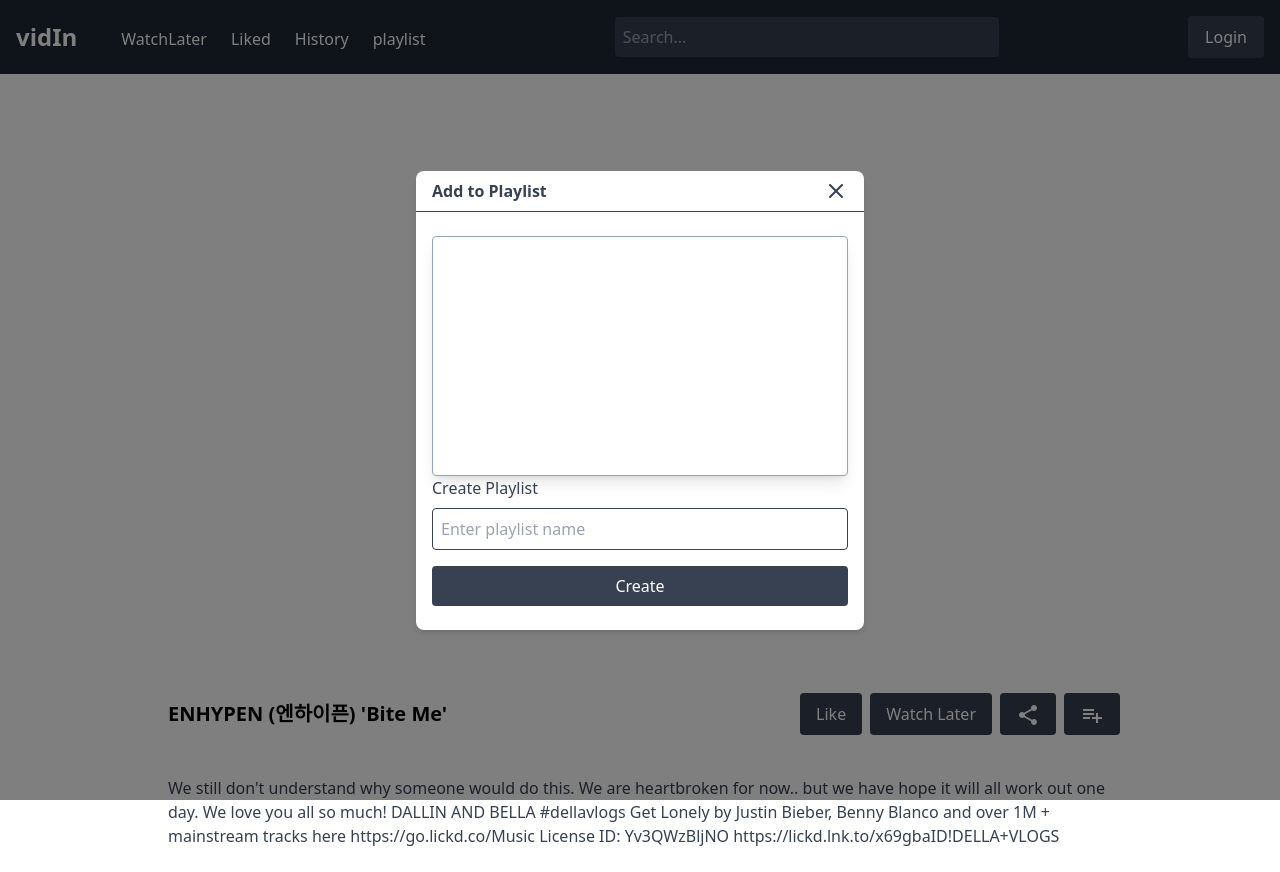
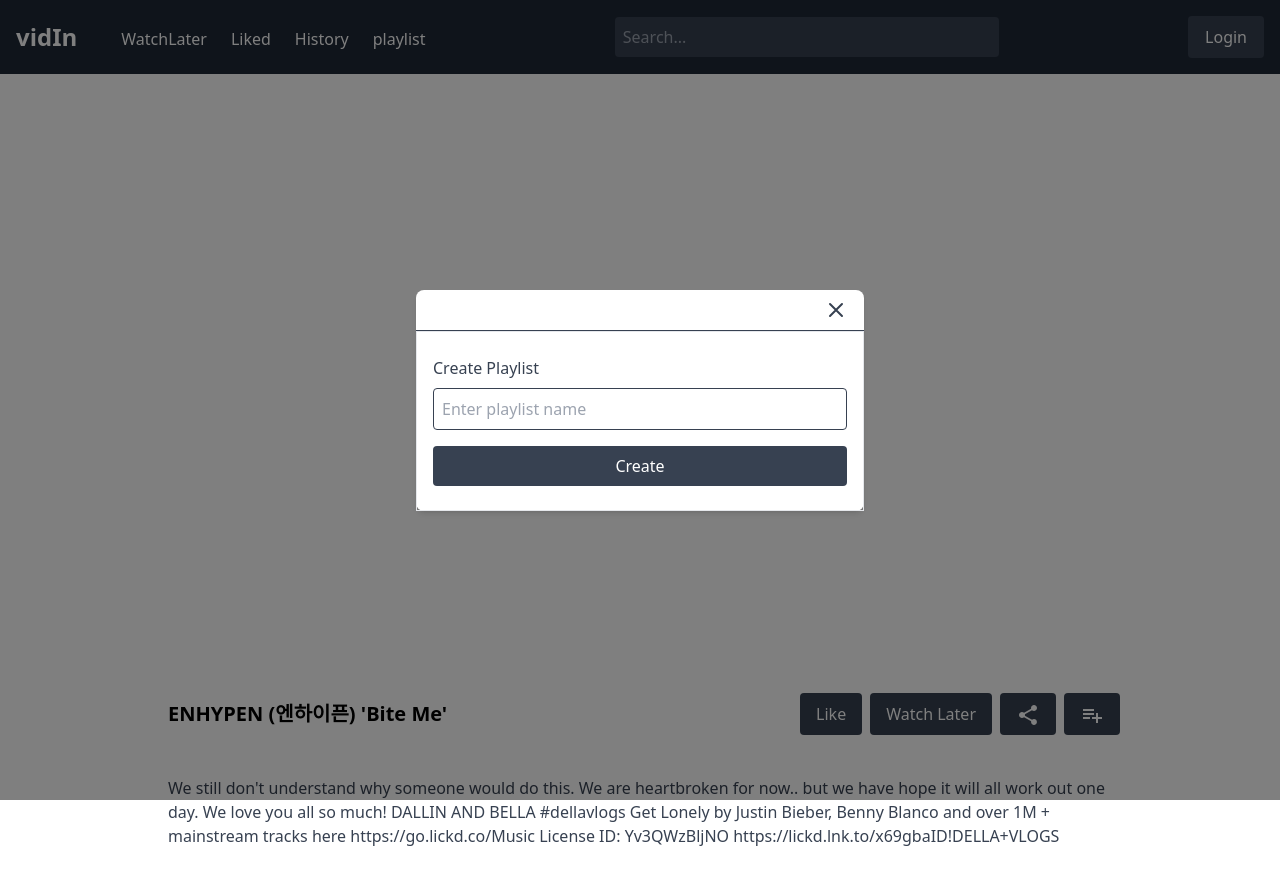
Before and after one commit to RaviPratihast/vidin, a React (Create React App) app: page /video/-R8XcAK4MTA in a window 1280 px wide. Both pictures are taken after a click on the button 1092 px from the left and 714 px from the top of the page. Built offline with nearby package versions, Linux system fonts and the light colour scheme.

Commit message:
Refactor: style changes

```diff
--- a/src/Pages/Video-Details-page/VideoDetails.jsx
+++ b/src/Pages/Video-Details-page/VideoDetails.jsx
@@ -152,7 +152,34 @@ function VideoDetails() {
       </div>
 
       <Modal isOpen={isModalOpen} onClose={closeModal}>
-        <div className=" flex  flex-col w-68 h-60 border rounded bg-white border-slate-400 shadow-lg overflow-y-auto scrollbar scrollbar-thumb-blue-500 scrollbar-track-gray-200 scrollbar-thin">
+        {state.playlists.length > 0 && (
+          <>
+            <h2 className="text-gray-700 mb-2">Add to Playlist</h2>
+            <div className=" flex  flex-col w-68 h-60  border border-gray-700 rounded overflow-y-auto scrollbar scrollbar-thumb-blue-500 scrollbar-track-gray-200 scrollbar-thin">
+              {state.playlists.map((playlist) => {
+                const isVideoPresent = playlist.videos.some(
+                  (video) => video.id === videoId
+                );
+                return (
+                  <div key={playlist.id}>
+                    <label className="flex gap-1 justify-start items-center ml-2 h-6">
+                      <input
+                        type="checkbox"
+                        className="cursor-pointer"
+                        checked={isVideoPresent}
+                        onChange={(event) => {
+                          checkboxHandler(event, playlist);
+                        }}
+                      />
+                      {playlist.playlistName}
+                    </label>
+                  </div>
+                );
+              })}
+            </div>
+          </>
+        )}
+        {/* <div className=" flex  flex-col w-68 h-60 border rounded bg-white border-red-400 shadow-lg overflow-y-auto scrollbar scrollbar-thumb-blue-500 scrollbar-track-gray-200 scrollbar-thin">
           {state.playlists.map((playlist) => {
             const isVideoPresent = playlist.videos.some(
               (video) => video.id === videoId
@@ -173,7 +200,8 @@ function VideoDetails() {
               </div>
             );
           })}
-        </div>
+        </div>  */}
+
         <div className="flex flex-col">
           <label className="text-gray-700 mb-2">Create Playlist</label>
           <input
--- a/src/component/Modal-window/Modal.jsx
+++ b/src/component/Modal-window/Modal.jsx
@@ -7,8 +7,7 @@ const Modal = ({ isOpen, onClose, children }) => {
       {isOpen && (
         <div className="fixed top-0 left-0 flex justify-center items-center w-full h-full bg-black bg-opacity-50 z-50">
           <div className="bg-white shadow-md rounded-lg w-11/12 max-w-md">
-            <div className="flex justify-between items-center px-4 py-2 border-b border-gray-700">
-              <h2 className="text-gray-700 font-semibold">Add to Playlist</h2>
+            <div className="flex justify-end   px-4 py-2 border-b border-gray-700">
               <Button
                 onClick={onClose}
                 className="text-gray-700 focus:outline-none"
@@ -29,7 +28,7 @@ const Modal = ({ isOpen, onClose, children }) => {
                 </svg>
               </Button>
             </div>
-            <div className="px-4 py-6">{children}</div>
+            <div className="px-4 py-6 border">{children}</div>
           </div>
         </div>
       )}
```
